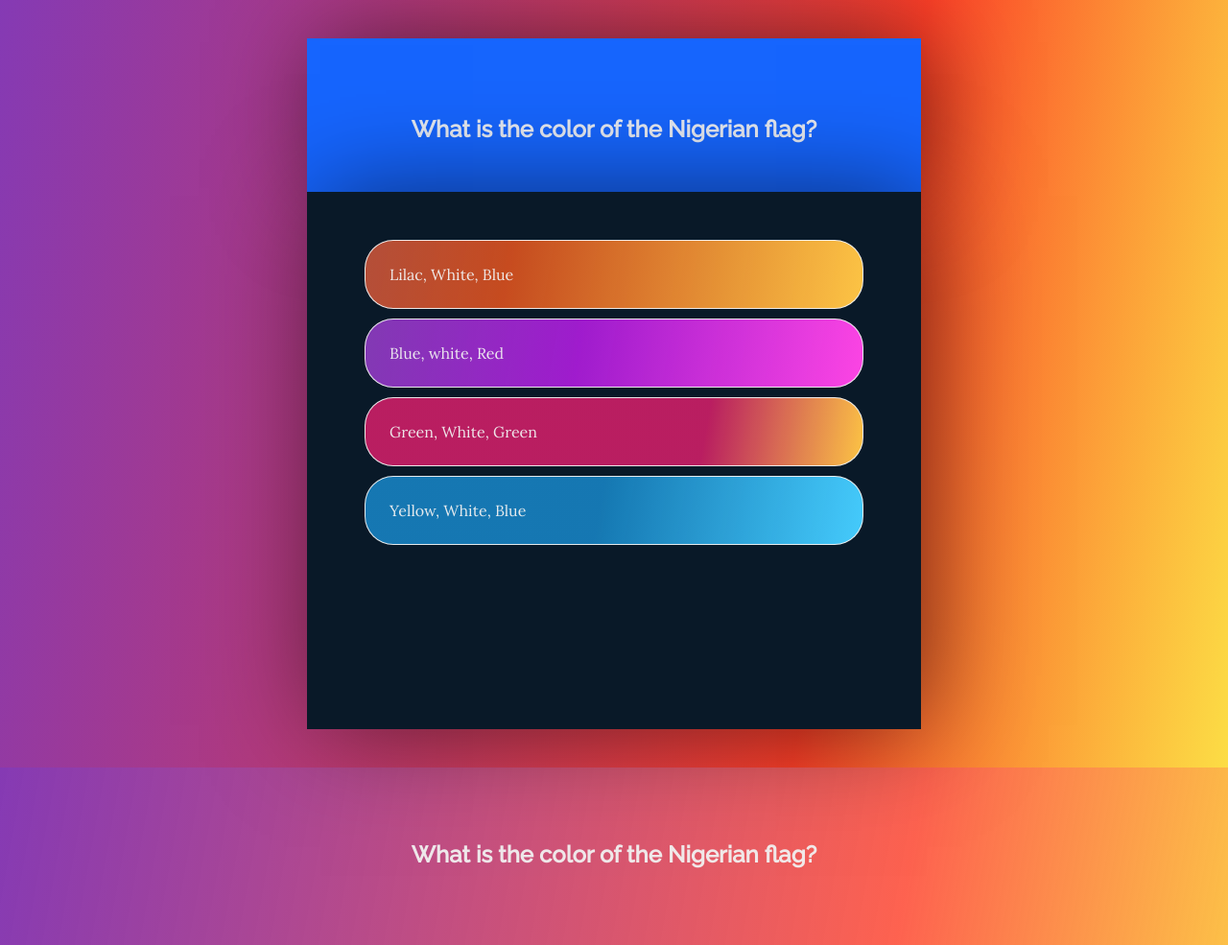
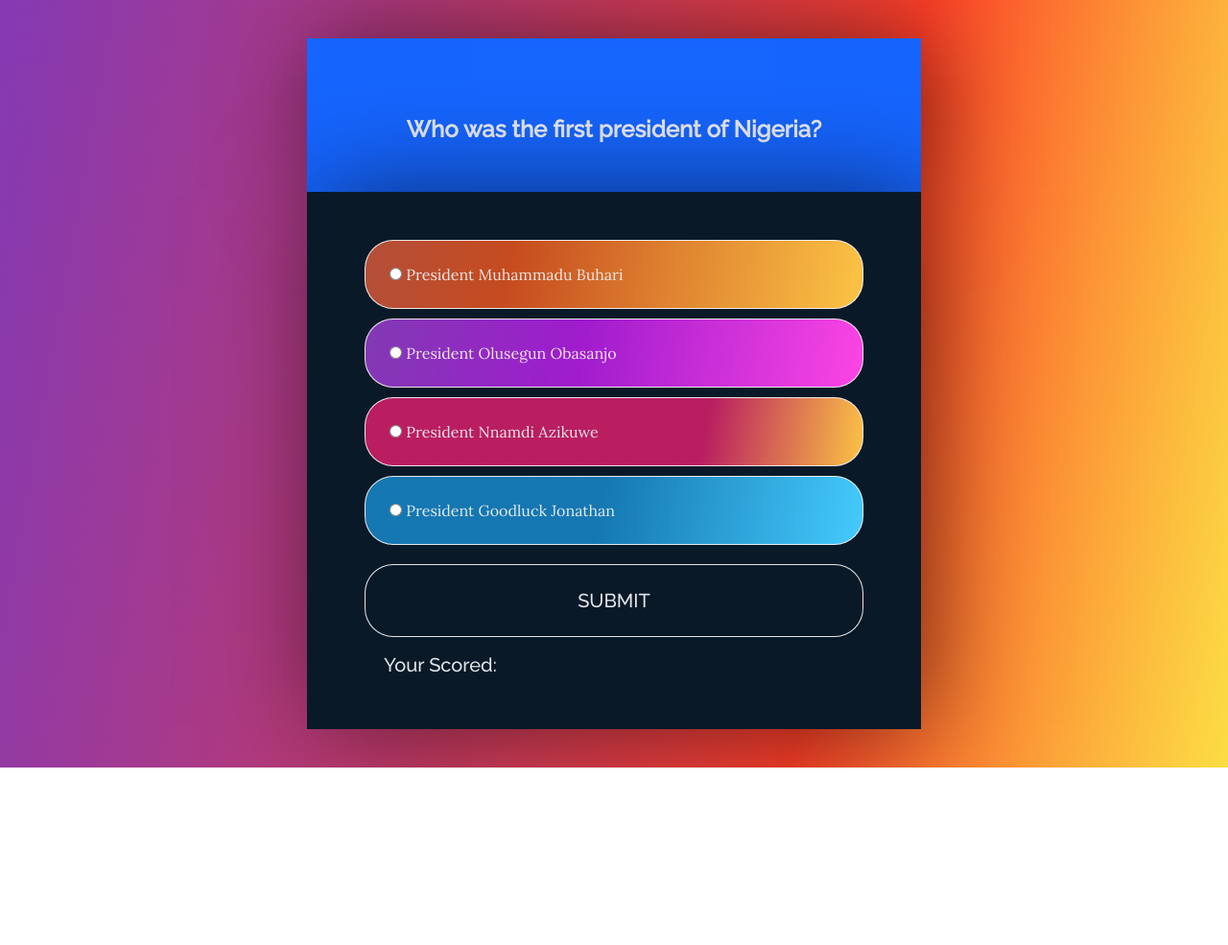
Before and after one commit to ZainabBabayaro/QUIZ-APP, a plain HTML site: page index.html in a window 1280 px wide. Shown: the whole page at 96% size. After the commit the page ends 800 px from the top, so only its background shows below. Drawn offline with Linux system fonts and the light colour scheme.

Commit message:
completed project

```diff
--- a/app.js
+++ b/app.js
@@ -29,11 +29,11 @@ const quizzes = [
     {
         question: 'What does the eagle in the Nigerian coat of arms represent?',
         options: [
-            'Strengh',
+            'Strength',
             'Power',
             'Corruption',
             'Culture'],
-        correct: 'Strengh',
+        correct: 'Strength',
     },
     {
         question: 'A cancar worm that has eaten deep into Nigeria symbolizes?',
@@ -47,37 +47,71 @@ const quizzes = [
 
 ]
 
-
-const quizHeader = document.querySelector(".quiz-header");
+let question = document.querySelector(".question");
+let options = document.querySelector('.answer-body > .options')
+let quizHeader = document.querySelector(".quiz-header");
 const answerBody = document.querySelector(".answer-body");
+const mainContainer = document.querySelector(".main-container");
+const submit = document.querySelector(".submit")
 
 
+function changeQuiz(n) {
+    const currentQuestion = quizzes[n]
 
-function changeQuiz() {
-
-    let text = "<div>";
-    for (let i = 0; i < quizzes.length; i++) {
-        text += "<h2>" + quizzes[1].question + "</h2>";
-
-        // write a conditional statement to make only one question show at a time.
-
-        let opt = "<ul>";
-        for (let j = 0; j < 4; j++) {
-            opt += "<li>" + quizzes[1].options[j] + "</li>";
-
-        }
-        "</ul>"
-        answerBody.innerHTML = opt;
-    }
-    "</div>"
-    quizHeader.innerHTML = text;
+    question.textContent = currentQuestion.question
+    options.innerHTML = ''
+    currentQuestion.options.forEach(option => {
+        options.innerHTML += `<li class="option-a">
+        <input type="radio" name="answer" onchange="selectAnswer(event)">
+            <label for="a">${option}</label>
+        </li>`
+    })
 
 };
-changeQuiz();
+
+changeQuiz(0);
+
+let noOfCorrectCounts = 0
+const answer = []
+let totalPercentage
+let counter = 0
+
+const submitAnswer = () => {
+    if (counter === quizzes.length - 1) {
+        computeTotalScore()
+
+        return
+
+    }
+
+    if (counter >= answer.length) {
+        alert('pick an option')
+        return
+    }
+
+    counter++
+    changeQuiz(counter)
+}
 
 
+const selectAnswer = (event) => {
+    const ans = event.target.nextElementSibling.textContent
+    answer.push(ans)
+    correctOpt(ans)
+
+}
+
+function correctOpt(expectedAns) {
+    if (expectedAns === quizzes[counter].correct) {
+        noOfCorrectCounts++
+    }
+}
 
 
-
-
-console.log("rice");
+function computeTotalScore() {
+    totalPercentage = `This is the total score ${(noOfCorrectCounts / quizzes.length) * 100} % <br> You got ${noOfCorrectCounts} questions right <br> You failed ${quizzes.length - noOfCorrectCounts} `
+    document.getElementById('display-score').innerHTML = totalPercentage
+    document.getElementById("quiz-header").style.display = "none";
+    document.getElementById("options").style.display = "none";
+    document.getElementById("submit").style.display = "none";
+}
--- a/index.html
+++ b/index.html
@@ -16,16 +16,16 @@
     <div class="main-container">
 
         <div class="quiz-header" id="quiz-header">
-            <!-- <h2 class="question" id="question"> </h2>   -->
+            <h2 class="question" id="question"></h2>
         </div>
 
-        <div class="answer-body">
-
-            <!--
-            <ul>
+        <div class="answer-body" id="answer-body">
 
 
-               <li class="option-a">
+            <ul class="options"id="options">
+
+
+                <!-- <li class="option-a">
                     <input type="radio" name="answer" id="a">
                     <label for="a" id="a">President Muhammadu Buhari</label>
                 </li>
@@ -40,13 +40,13 @@
                     <label for="c" id="c">President Nnamdi Azikuwe</label>
                 </li>
 
-               <li >
+                <li>
                     <input type="radio" name="answer" id="d">
                     <label for="d" id="d">President Goodluck Jonathan</label>
-               </li>
-            </ul> -->
-            <button type="submit" class="submit">SUBMIT</button>
-            <div class="display-score"> Your Scored: </div>
+                </li> -->
+            </ul>
+            <button type="submit" id="submit" class="submit" onclick="submitAnswer()">SUBMIT</button>
+             <div id ="display-score"> Your Scored: </div>
         </div>
 
     </div>
--- a/style.css
+++ b/style.css
@@ -93,21 +93,24 @@ button {
     font-size: 20px;
     background-color: rgb(9, 25, 40);
     color: #f1f1f1f1;
+}
 
-}
-input:hover{
+input:hover {
     cursor: pointer;
 }
-button:hover{
+
+button:hover {
     background-color: rgb(69, 106, 15);
     cursor: pointer;
 }
-li:hover{
+
+li:hover {
     cursor: pointer;
 }
-.display-score{
+
+#display-score {
     font-family: 'Raleway', sans-serif;
-    font-size:30px;
-    margin-left:100px ;
-    margin-top: 10px;
+    font-size: 20px;
+    margin-left: 80px;
+    margin-top: 7px;
 }
```
Lines whose indentation alone changed are shown as unchanged.
